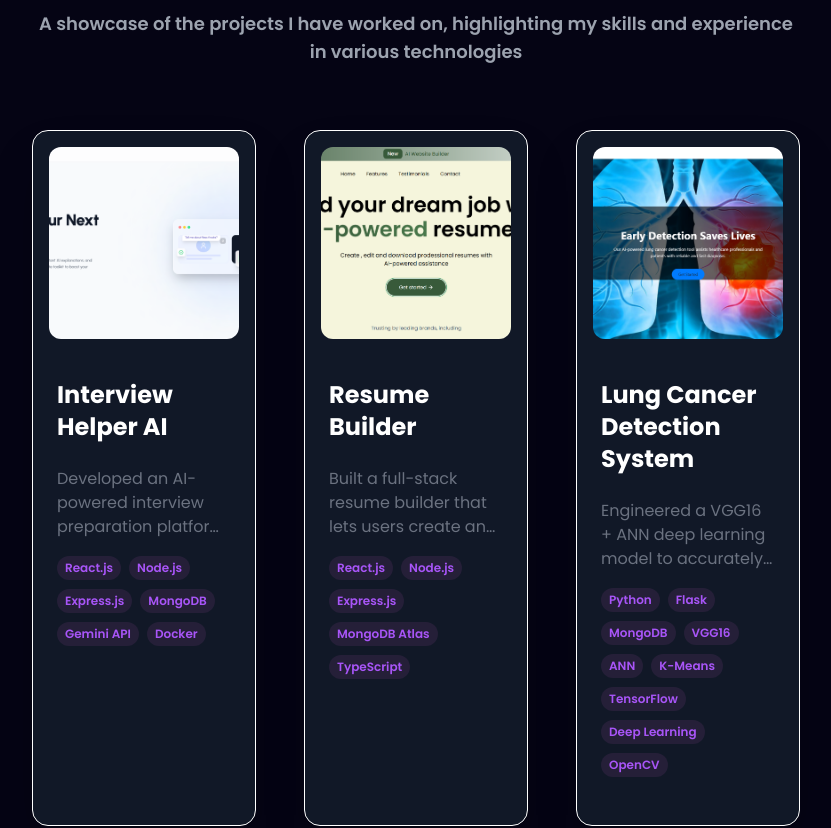
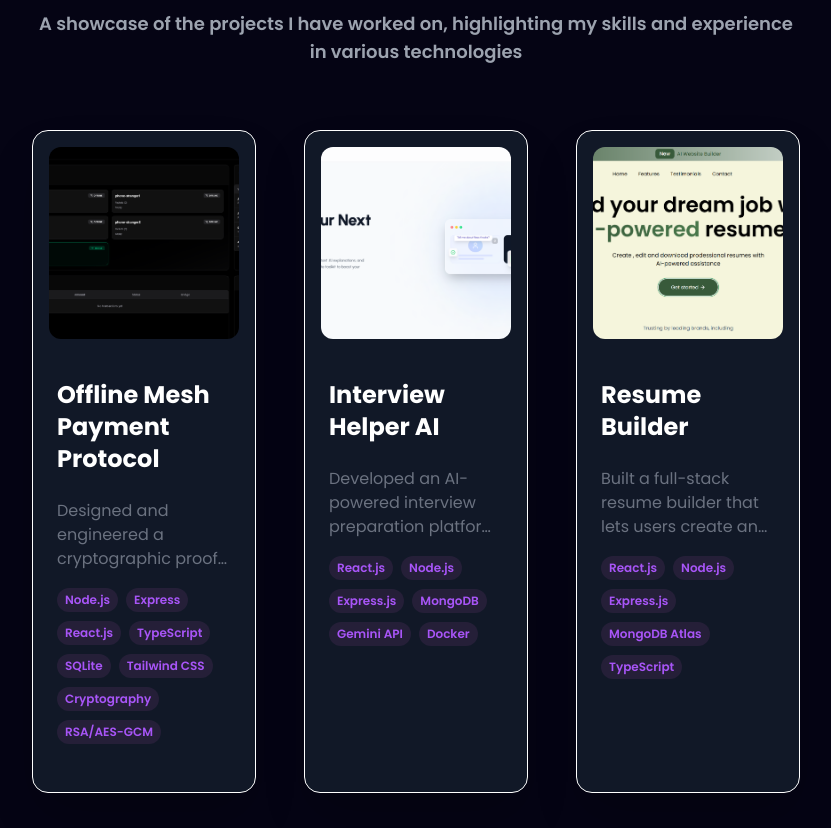
Before and after one commit to Jitenkoundinye2004/Jiten_Portfolio, a React (Vite) app: page / in a window 1280 px wide. Shown: the part 4260-5088 px from the top of the page, without its empty margins (224-1055 px from the left). Built offline with nearby package versions, Linux system fonts and the light colour scheme.

Commit message:
feat: add Offline Mesh Payment Protocol project and screenshot

```diff
--- a/src/constants.js
+++ b/src/constants.js
@@ -29,6 +29,7 @@ import weatherApp from './assets/projectlogo/weather.png';
 import portfolio from './assets/projectlogo/portfolio.png';
 import resumeBuilder from './assets/projectlogo/ResumeBuilder.png';
 import smartSeedingDSS from './assets/projectlogo/Smartseeding.png';
+import meshLogo from './assets/projectlogo/offline-mesh.png';
 
 // Education Section Logo's
 import mgmLogo from './assets/edu_logo/MGM.png';
@@ -143,6 +144,21 @@ export const experiences = [
 ];
 
 export const projects = [
+  {
+    id: 6,
+    title: "Offline Mesh Payment Protocol",
+    description: "Designed and engineered a cryptographic proof-of-concept for an offline peer-to-peer payment protocol. This project tackles the complex challenge of sending money in areas with zero internet connectivity (e.g., basements, flights, rural areas) by simulating a mesh network where encrypted transaction packets \"gossip\" from device to device via Bluetooth/Wi-Fi Direct until they reach a node with 4G access.",
+    bullets: [
+      "Engineered a secure payload pipeline using AES-256-GCM for packet encryption and RSA-2048 for key encapsulation to ensure intermediary devices cannot read or tamper with transaction amounts.",
+      "Solved the 'duplicate-storm' problem by implementing an atomic SHA-256 hashing cache layer, guaranteeing exact-once execution and preventing double-spending.",
+      "Built strict cryptographic freshness checks using UUID nonces and signedAt timestamps to automatically reject delayed or replayed packets.",
+      "Developed an interactive frontend using React and Framer Motion to visualize complex routing, inject packets, run gossip rounds, and synchronize the mesh network with an SQLite ledger in real-time."
+    ],
+    image: meshLogo,
+    tags: ["Node.js", "Express", "React.js", "TypeScript", "SQLite", "Tailwind CSS", "Cryptography", "RSA/AES-GCM"],
+    github: "/",
+    webapp: "/",
+  },
   {
     id: 0,
     title: "Interview Helper AI",
```
Also changed, not shown: headers.txt (added), headers_ps.txt (added), headers_utf8.txt (added), sitemap_fetch.txt (added), sitemap_utf8.txt (added), src/assets/projectlogo/offline-mesh.png (added), 1 other file (tests, documents, lock files or other folders).
